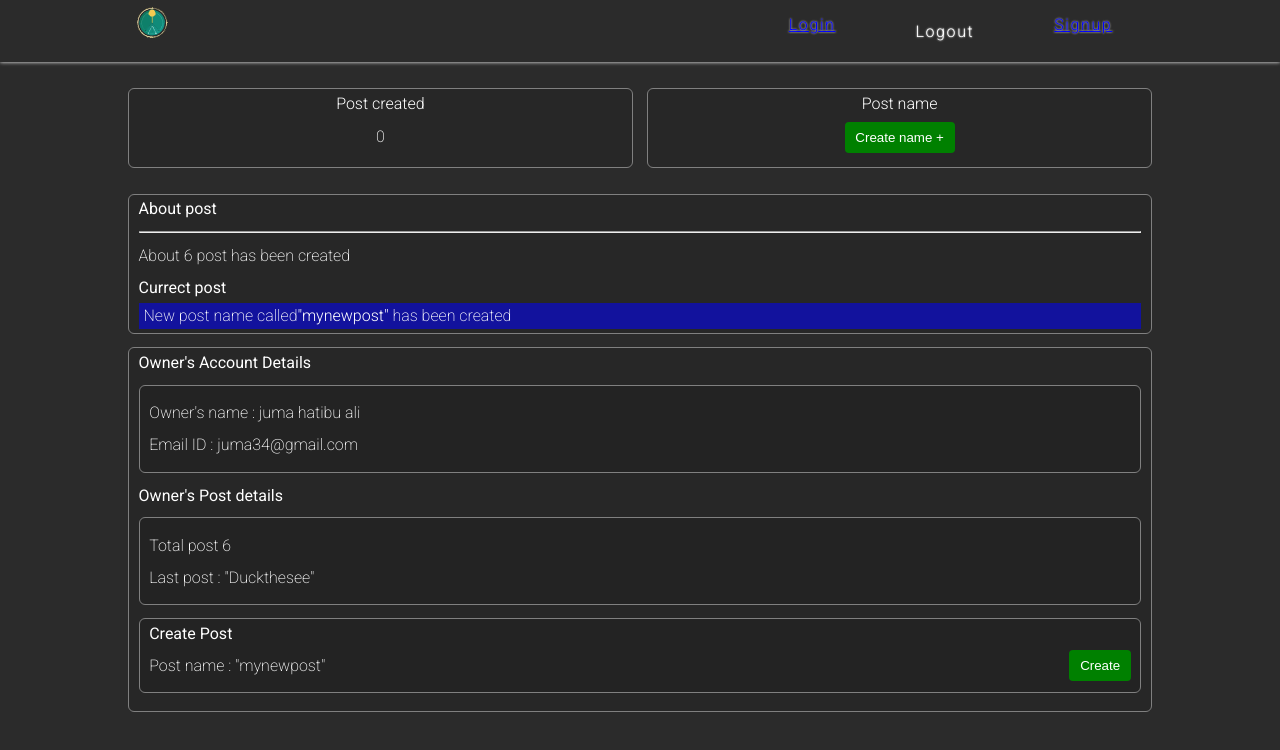
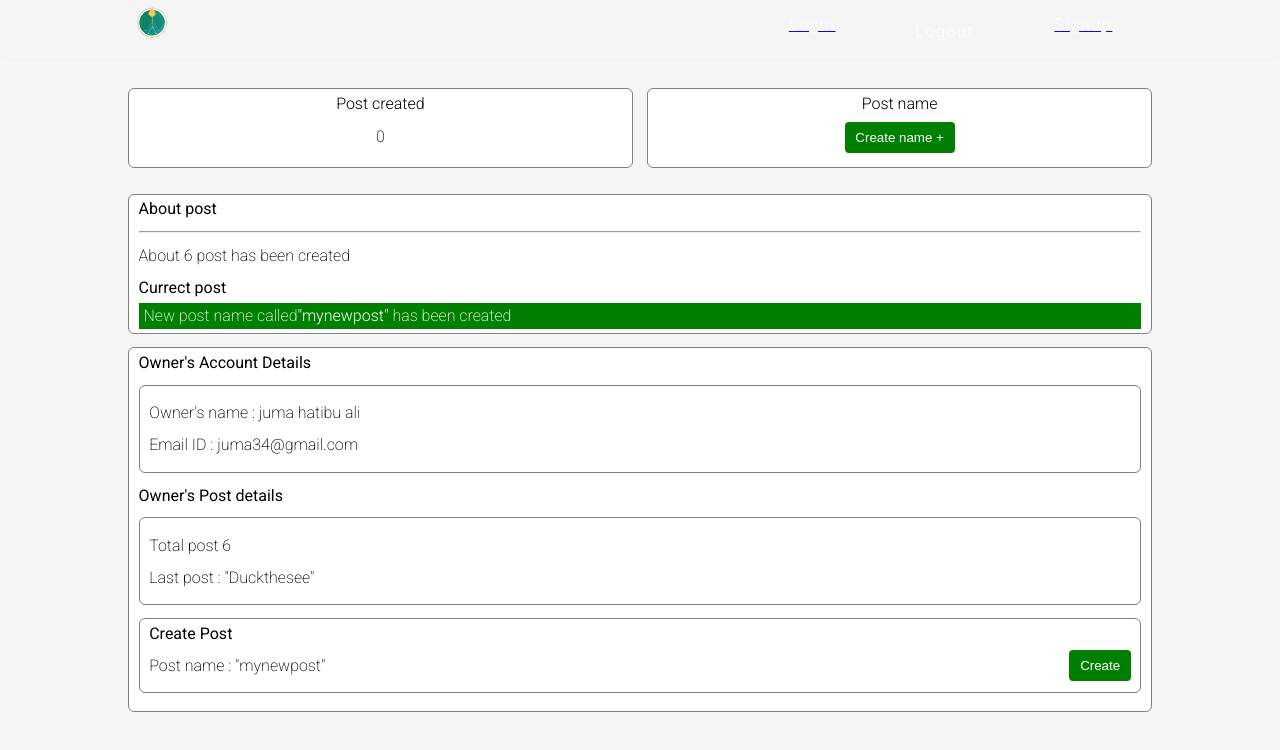
Before and after one commit to ibrah861/digitalRegency, a React (Vite) app: page /view in a window 1280 px wide. Shown: the top 750 px of the page. Built offline with nearby package versions, Linux system fonts and the light colour scheme.

Commit message:
update test

```diff
--- a/src/App.css
+++ b/src/App.css
@@ -29,7 +29,7 @@ img {
     font-size: 62.5%;
   }
 
-  button {
+  button,input {
     font-size: inherit;
   }
 }
--- a/src/index.css
+++ b/src/index.css
@@ -1,4 +1,4 @@
 :root {
-  --primary-background-color:#000000d4;
-  --color:white;
+  --primary-background-color:whitesmoke;
+  --color:black;
 }
--- a/src/style/Landpage.css
+++ b/src/style/Landpage.css
@@ -118,7 +118,7 @@
 }
 
 .box-property {
-     background: rgba(0, 0, 0, 0.091);
+     background: white;
       border: 1px solid gray;
     padding: 0.3em 0.6em;
     border-radius: 6px;
@@ -162,5 +162,6 @@
 .createPost {
     margin-top: 0.4em;
     padding: 0.2em 0.3em;
-    background: rgba(0, 0, 255, 0.546);
+    background:green;
+    color: white;
 }
--- a/src/style/Nav.css
+++ b/src/style/Nav.css
@@ -47,7 +47,7 @@ nav ul li:hover {
   width: inherit;
   height: 0.1rem;
   margin: 0.2em 0;
-  background: white;
+  background: black;
 }
 
 .menu-nav {
@@ -82,11 +82,17 @@ nav img {
   color: black;
 }
 
+.menu-nav ul a,li {
+  color: white;
+  text-decoration: none;
+}
+
 .menu-nav p {
   margin: 0.9em 0 0 0.3em;
   letter-spacing: 0.1em;
   text-decoration: underline;
   text-transform:uppercase;
+  color: white;
 }
 
 
```
